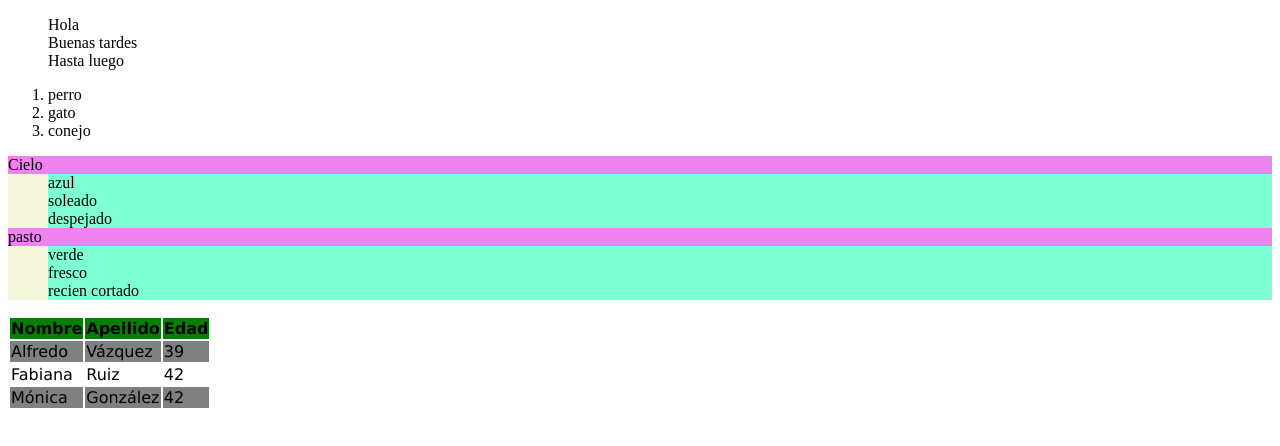
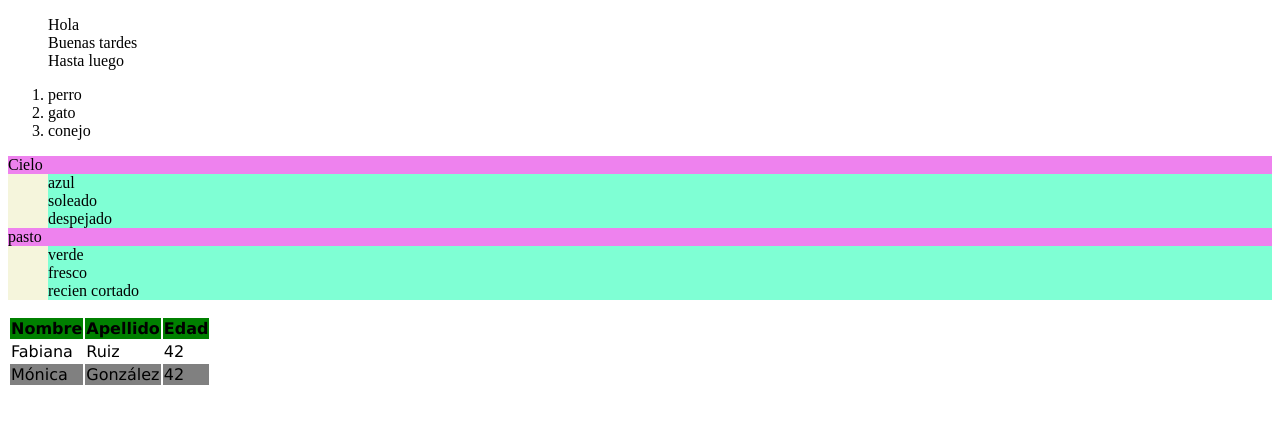
Before and after one commit to lorejls/Proyecto-1-Campsite, a plain HTML site: page formulario.html in a window 1280 px wide. Drawn offline with Linux system fonts and the light colour scheme.

Commit message:
cambios en formulario

```diff
--- a/formulario.html
+++ b/formulario.html
@@ -43,10 +43,10 @@
             <th>Apellido</th>
             <th>Edad</th>
         </tr>
-        <tr class="r2">
+        <!-- <tr class="r2">
             <td>Alfredo</td>
             <td>Vázquez</td>
-            <td>39</td>
+            <td>39</td> -->
         </tr>
         <tr class="r3">
             <td>Fabiana</td>
```
